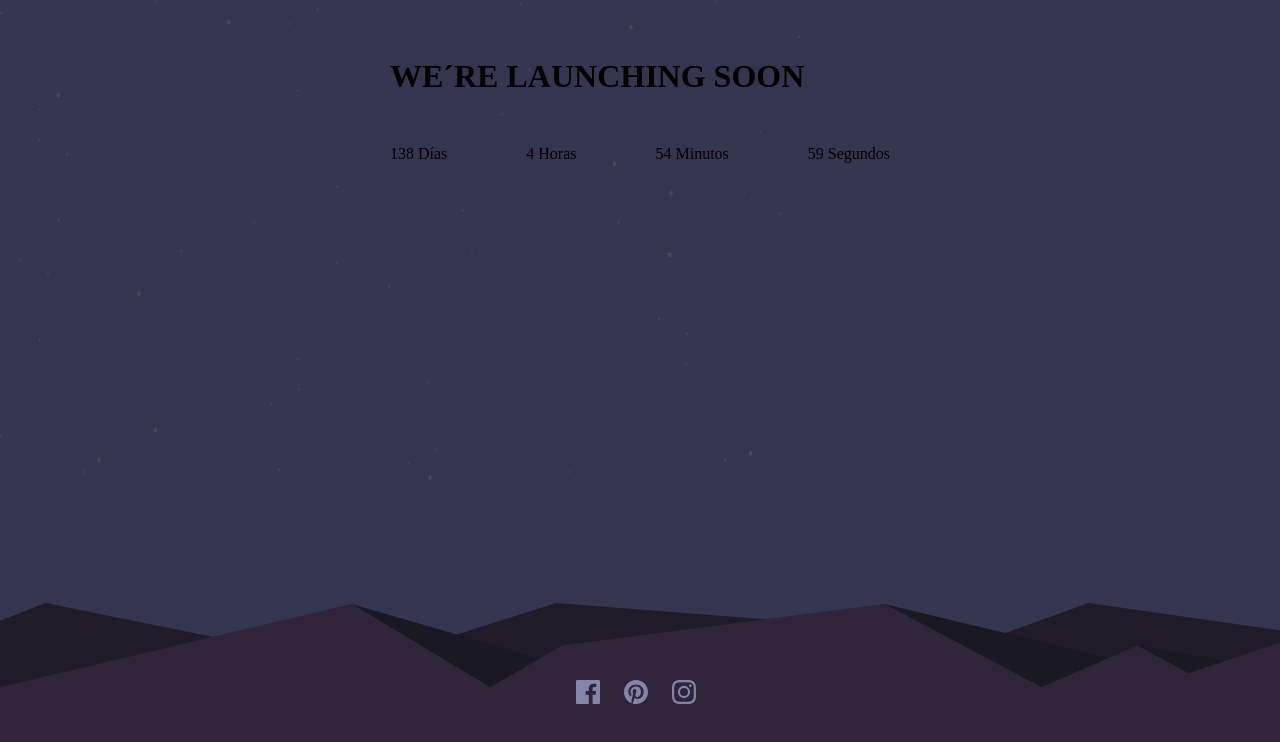
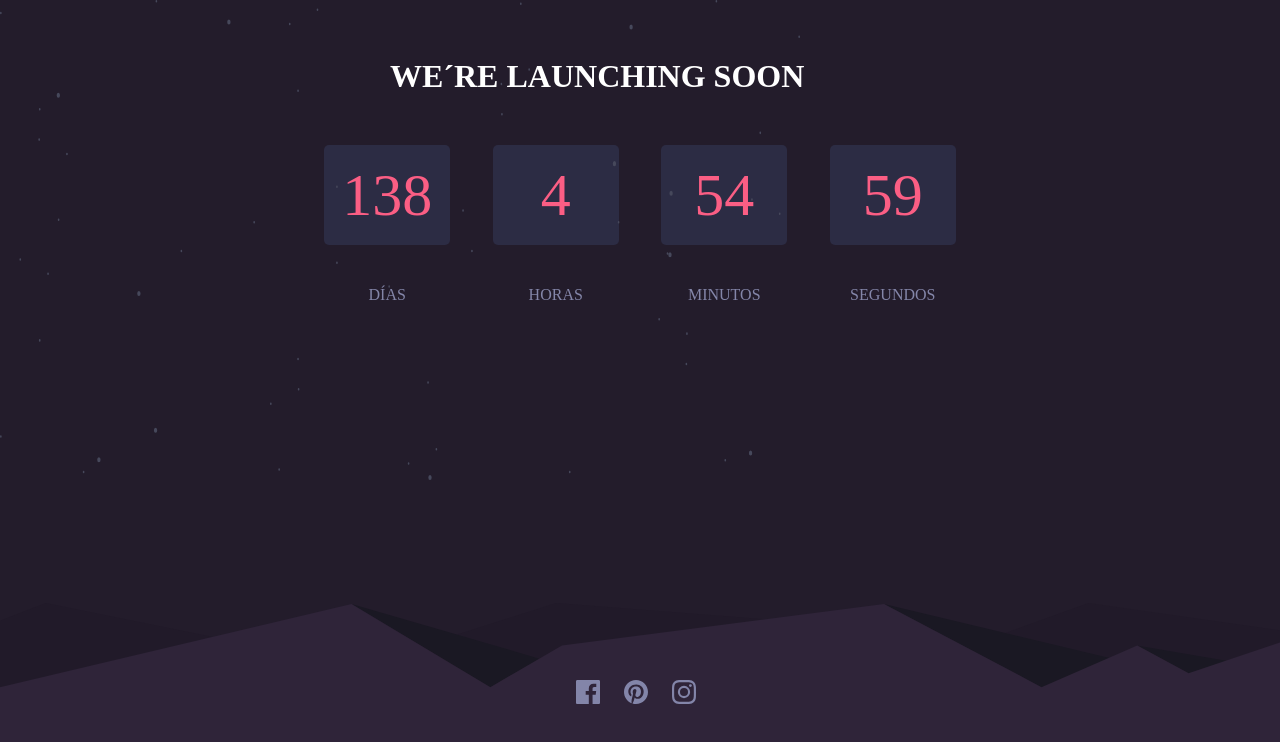
Before and after one commit to Eddieramirez29/Counter-Down-Timer, a React (Vite) app: page / in a window 1280 px wide. Shown: the top 742 px of the page. Built offline with nearby package versions, Linux system fonts and the light colour scheme.

Commit message:
Counter working

```diff
--- a/src/App.jsx
+++ b/src/App.jsx
@@ -2,7 +2,6 @@ import CounterDown  from "./CounterDown";
 
 function App()
 {
-
 
   return (
     <>
--- a/src/CounterDown.jsx
+++ b/src/CounterDown.jsx
@@ -45,11 +45,19 @@ return (
     <>
     <h1 className="title">WE´RE LAUNCHING SOON</h1>
     <div className="countdown">
-        <div className="countdown-item">{timeLeft.days} <span>Días</span></div>
-        <div className="countdown-item">{timeLeft.hours} <span>Horas</span></div>
-        <div className="countdown-item">{timeLeft.minutes} <span>Minutos</span></div>
-        <div className="countdown-item">{timeLeft.seconds} <span>Segundos</span></div>
+        <div className="countdown-item">{timeLeft.days} </div>
+        <div className="countdown-item">{timeLeft.hours} </div>
+        <div className="countdown-item">{timeLeft.minutes}</div>
+        <div className="countdown-item">{timeLeft.seconds}</div>
     </div>
+
+    <div className='names'>
+        <span className='names-item'>DÍAS</span>
+        <span className='names-item'>HORAS</span>
+        <span className='names-item'>MINUTOS</span>
+        <span className='names-item'>SEGUNDOS</span>
+    </div>
+
     <img className="hills" src={hills} alt="Hills" />
     <img className="stars" src={stars} alt="Stars" />
     <div className="icon-container">
--- a/src/index.css
+++ b/src/index.css
@@ -1,6 +1,6 @@
 body
 {
-  background-color: hsl(236, 21%, 26%);
+  background-color: #231c2b;
 }
 
 .hills
@@ -24,8 +24,45 @@ body
   display: flex;
   justify-content: space-between; /* Espacia los íconos uniformemente */
   width: 100%;                    /* Ocupa el ancho completo del contenedor */
-  max-width: 500px;               /* Opcional: Define un ancho máximo para el contenedor */
+  max-width: 50%;               /* Opcional: Define un ancho máximo para el contenedor */
+  height: 100px;
   margin: 0 auto;
+}
+
+
+.countdown .countdown-item
+{
+  display: flex;
+  justify-content: center; /* Espacia los íconos uniformemente */
+  align-items: center;
+  width: 20%;
+  height: 100%;
+  background-color: #2c2c44;
+  border-radius: 5px;
+  color: #fb5e84;
+  font-size:60px;
+}
+
+.names
+{
+  display: flex;
+  justify-content: space-between; /* Espacia los íconos uniformemente */
+  width: 100%;                    /* Ocupa el ancho completo del contenedor */
+  max-width: 50%;               /* Opcional: Define un ancho máximo para el contenedor */
+  height: 100px;
+  margin: 0 auto;
+}
+
+.names .names-item
+{
+  display: flex;
+  justify-content: center; /* Espacia los íconos uniformemente */
+  align-items: center;
+  width: 20%;
+  height: 100%;
+  border-radius: 5px;
+  color: hsl(237, 18%, 59%);
+  font-size:16px;
 }
 
 .icon-container
@@ -47,5 +84,6 @@ body
   max-width: 500px;               /* Opcional: Define un ancho máximo para el contenedor */
   margin: 0 auto;
   padding: 50px;
+  color: white;
   /* border: 2px solid black ; */
 }
```
